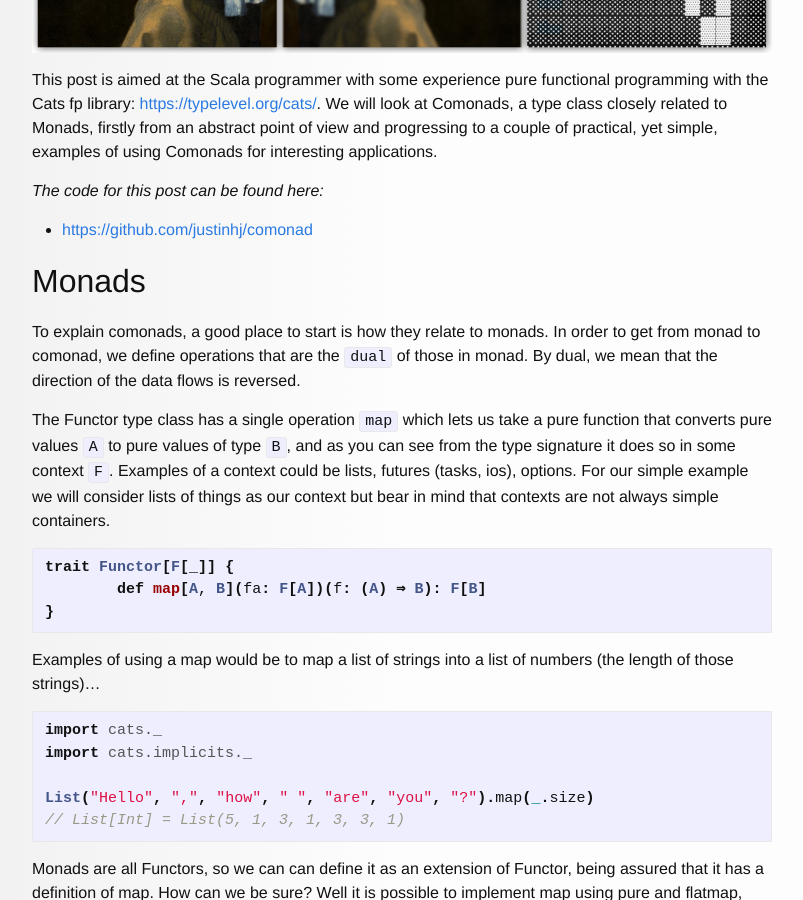
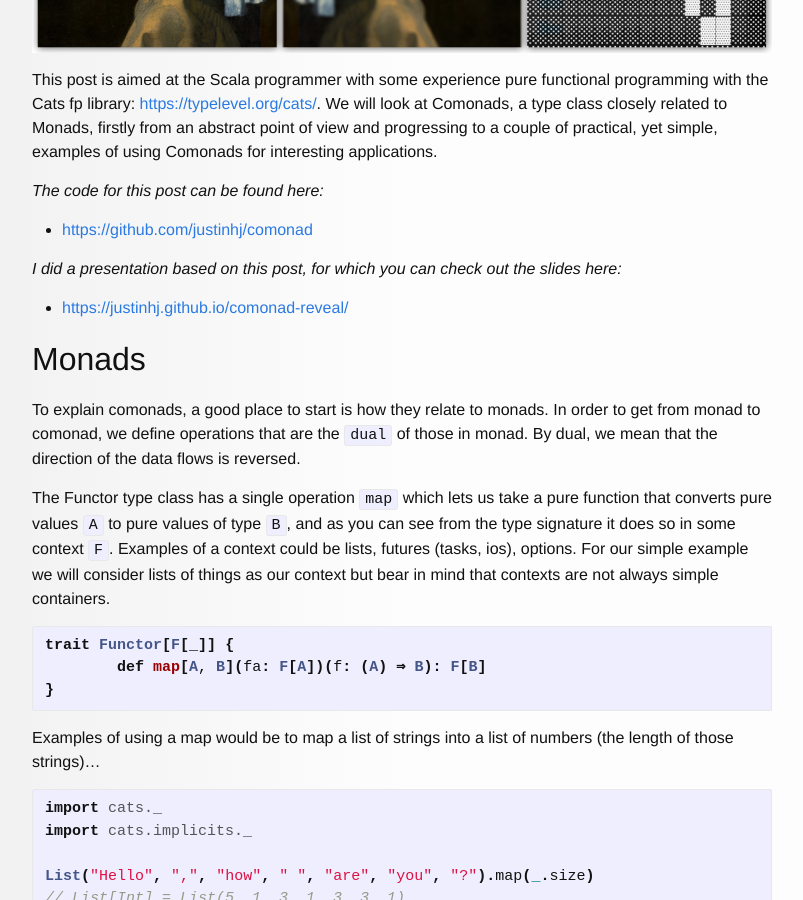
Before and after one commit to justinhj/justinhj.github.io, a Jekyll site: the page built from _posts/2019-06-20-comonads-for-life.md, in a window 1280 px wide and 900 px high, scrolled down 574 px. Shown: the whole window, without its empty margins (238-1041 px from the left). Built offline with Jekyll 4.4.1, drawn with Linux system fonts in a browser that asks for light colours; comment, search, counter and statistics services are not loaded.

Commit message:
add presentation link

```diff
--- a/_posts/2019-06-20-comonads-for-life.md
+++ b/_posts/2019-06-20-comonads-for-life.md
@@ -17,6 +17,9 @@ This post is aimed at the Scala programmer with some experience pure functional
 
 _The code for this post can be found here:_
 - [https://github.com/justinhj/comonad](https://github.com/justinhj/comonad/tree/blog-final-2)
+
+_I did a presentation based on this post, for which you can check out the slides here:_
+- [https://justinhj.github.io/comonad-reveal/](https://justinhj.github.io/comonad-reveal/)
 
 ## Monads
 
```
